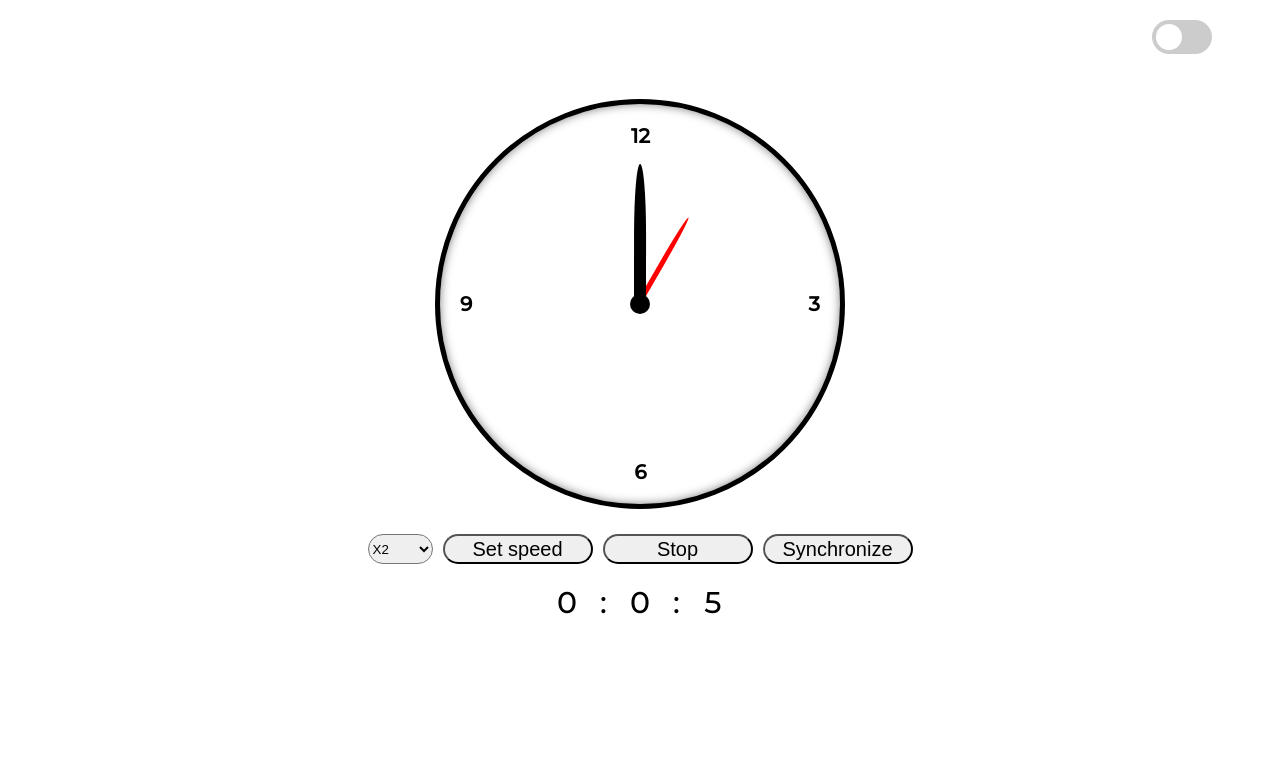
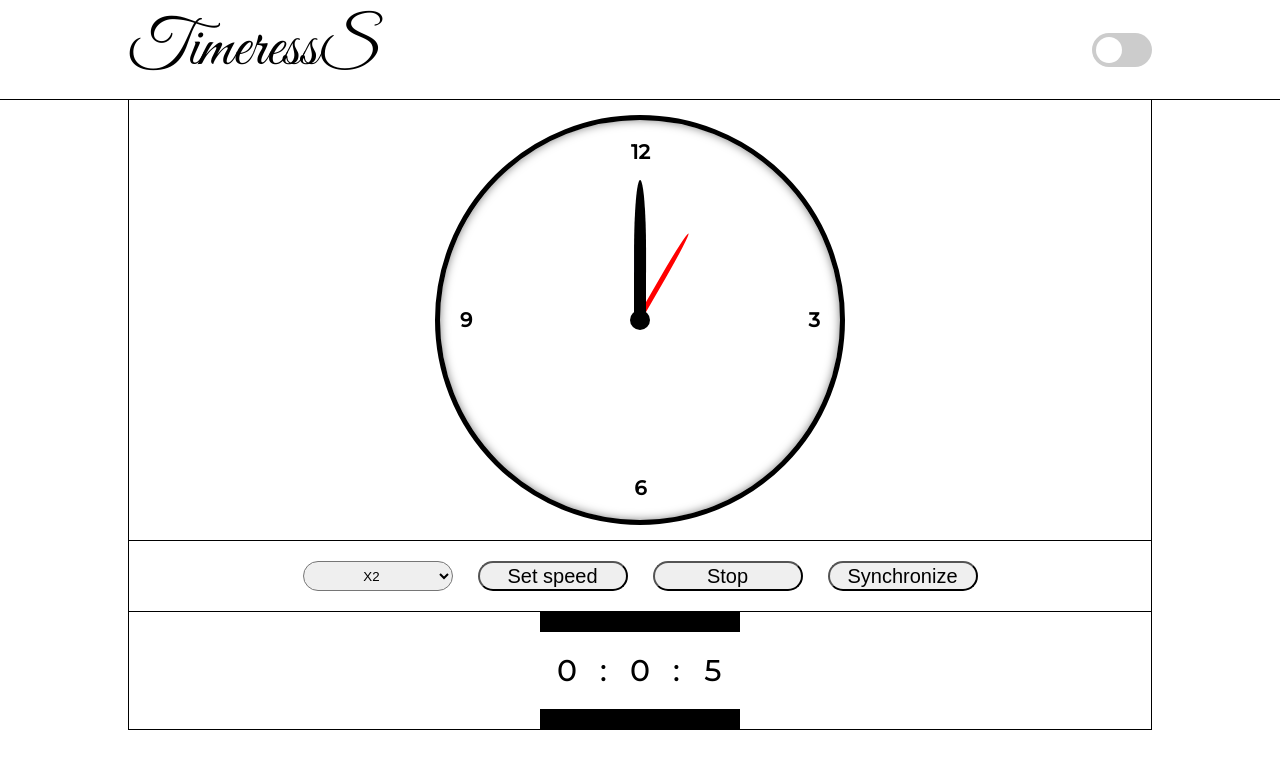
Before and after one commit to SunS33t/ClockJS, a plain HTML site: page index.html in a window 1280 px wide. Drawn offline with Linux system fonts and the light colour scheme.

Commit message:
add styles

```diff
--- a/index.html
+++ b/index.html
@@ -8,10 +8,15 @@
     <title>Clock</title>
 </head>
 <body>
-    <label class="switch">
-        <input type="checkbox">
-        <span class="slider round"></span>
-    </label>
+    <header class="header">
+        <div class="title">
+            TimeressS
+        </div>
+        <label class="switch">
+            <input type="checkbox">
+            <span class="slider round"></span>
+        </label>
+    </header>
     <div class="wrapper">
     <div class="clock">
         <div class="arrow hours" id="hour_arrow"></div>
--- a/script.js
+++ b/script.js
@@ -66,9 +66,9 @@ function updateDigitalClock() {
 var timer = function() {
     if(!stop){
         tick++
-        sec_arrow.style.transform = 'rotate(' + tick * second_step +'deg)'
-        min_arrow.style.transform = 'rotate(' + tick * minutes_step +'deg)'
-        hour_arrow.style.transform = 'rotate(' + tick * hours_step +'deg)'
+        sec_arrow.style.transform = 'rotate(' + (tick * second_step)%360 +'deg)'
+        min_arrow.style.transform = 'rotate(' + (tick * minutes_step)%360 +'deg)'
+        hour_arrow.style.transform = 'rotate(' + (tick * hours_step)%360 +'deg)'
         updateDigitalClock()
     }
     setTimeout(timer, tick_time_ms)
--- a/styles.css
+++ b/styles.css
@@ -1,15 +1,28 @@
 @import url('https://fonts.googleapis.com/css2?family=Montserrat:wght@100;300;500&display=swap');
+@import url('https://fonts.googleapis.com/css2?family=Great+Vibes&display=swap');
 *{
     margin: 0;
     padding: 0;
     box-sizing: border-box;
 }
 
+.header {
+    display: flex;
+    height: 100px;
+    padding: 0 10%;
+    justify-content: space-between;
+    border-bottom: 1px solid black;
+    align-items: center;
+}
+
+.title{
+    font-family: 'Great Vibes', cursive;
+    font-size: 65px;
+}
+
 .switch {
     position: relative;
     display: inline-block;
-    top: 20px;
-    left: 90vw;
     width: 60px;
     height: 34px;
 }
@@ -73,12 +86,15 @@ input:checked + .slider:before {
     width: 80%;
     margin: 0 auto;
     min-width: 650px;
+    padding-top: 20px;
+    border-left: 1px solid black;
+    border-right: 1px solid black;
+    border-bottom: 1px solid;
 }
 
 .clock {
     user-select: none;
     margin: 0 auto;
-    margin-top: 70px;
     width: 400px;
     height: 400px;
     border-radius: 50%;
@@ -155,14 +171,18 @@ input:checked + .slider:before {
 
 .controls {
     display: flex;
-    margin: 0 auto;
-    margin-top: 30px;
-    width: fit-content;
-    gap: 10px
+    margin-top: 20px;
+    width: 100%;
+    gap: 25px;
+    padding-top: 20px;
+    border-bottom: 1px solid;
+    padding-bottom: 20px;
+    border-top: 1px solid black;
+    justify-content: center;
+    align-items: stretch;
 }
 
 .btn {
-    margin: 0 auto;
     display: block;
     width: 150px;
     height: 30px;
@@ -178,6 +198,8 @@ input:checked + .slider:before {
 .speed-select {
     cursor: pointer;
     border-radius: 20px;
+    width: 150px;
+    text-align: center;
 }
 
 .number{
@@ -190,8 +212,10 @@ input:checked + .slider:before {
     margin: 0 auto;
     width: 200px;
     text-align: center;
-    margin-top: 20px;
+    padding: 20px 0;
     font-family: 'Montserrat', sans-serif;
+    border-top: 20px solid;
+    border-bottom: 20px solid;
     font-size: 30px;
 }
 
```
